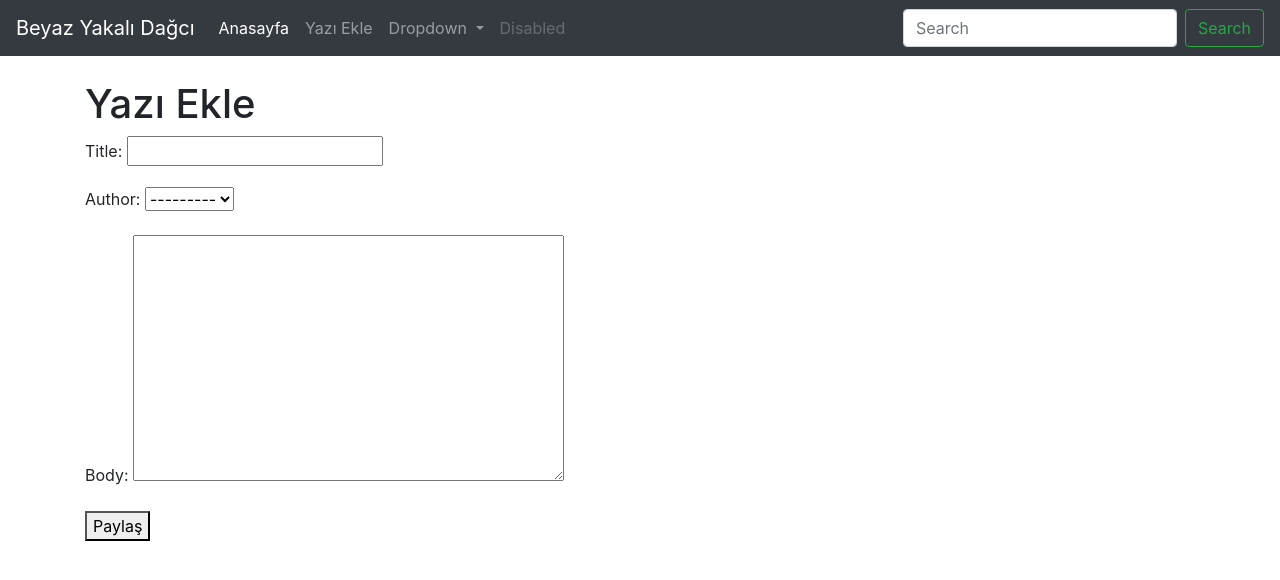
After one commit to emresagir/Django-venv, a Django app: page /add_post/ in a window 1280 px wide. The commit adds this page. Shown: the top 580 px of the page. Run offline with Django 4.2, Linux system fonts and the light colour scheme; data comes from the database, SQL or seed files in the repository; both versions use the stored data as it was after the commit.

Commit message:
add post page added

```diff
--- a/my_blog/blog/models.py
+++ b/my_blog/blog/models.py
@@ -1,5 +1,6 @@
 from django.db import models
 from django.contrib.auth.models import User
+from django.urls import reverse
 
 # Create your models here.
 
@@ -10,3 +11,6 @@ class Post(models.Model):
 
     def __str__(self):
         return self.title + ' | ' + str(self.author)
+
+    def get_absolute_url(self):
+        return reverse('article-detail', args=(str(self.id)))
--- /dev/null
+++ b/my_blog/blog/templates/add_post.html
@@ -0,0 +1,18 @@
+{% extends 'base.html' %}
+
+
+{% block content %}
+
+<h1> Yazı Ekle </h1>
+
+<form method="POST">
+
+    {% csrf_token %}
+    {{ form.as_p }}
+    <button>Paylaş</button>
+
+
+
+</form>
+
+{% endblock %}
--- a/my_blog/blog/templates/article_details.html
+++ b/my_blog/blog/templates/article_details.html
@@ -1,4 +1,8 @@
 {% extends 'base.html' %}
+
+{% block title %}
+{{ post.title }}
+{% endblock %}
 
 
 {% block content %}
--- a/my_blog/blog/templates/base.html
+++ b/my_blog/blog/templates/base.html
@@ -8,12 +8,12 @@
     <!-- Bootstrap CSS -->
     <link rel="stylesheet" href="https://cdn.jsdelivr.net/npm/bootstrap@4.6.2/dist/css/bootstrap.min.css" integrity="sha384-xOolHFLEh07PJGoPkLv1IbcEPTNtaed2xpHsD9ESMhqIYd0nLMwNLD69Npy4HI+N" crossorigin="anonymous">
 
-    <title>Hello, world!</title>
+    <title>{% block title %} Beyaz Yakalı Dağcı {% endblock %}</title>
   </head>
   <body>
 
     <nav class="navbar navbar-expand-lg navbar-dark bg-dark">
-        <a class="navbar-brand" href="#">White-Collar Mountaineer</a>
+        <a class="navbar-brand" href="{% url 'home' %}">Beyaz Yakalı Dağcı</a>
         <button class="navbar-toggler" type="button" data-toggle="collapse" data-target="#navbarSupportedContent" aria-controls="navbarSupportedContent" aria-expanded="false" aria-label="Toggle navigation">
           <span class="navbar-toggler-icon"></span>
         </button>
@@ -21,10 +21,10 @@
         <div class="collapse navbar-collapse" id="navbarSupportedContent">
           <ul class="navbar-nav mr-auto">
             <li class="nav-item active">
-              <a class="nav-link" href="#">Home <span class="sr-only">(current)</span></a>
+              <a class="nav-link" href="{% url 'home' %}">Anasayfa <span class="sr-only">(current)</span></a>
             </li>
             <li class="nav-item">
-              <a class="nav-link" href="#">Link</a>
+              <a class="nav-link" href="{% url 'add_post' %}">Yazı Ekle</a>
             </li>
             <li class="nav-item dropdown">
               <a class="nav-link dropdown-toggle" href="#" role="button" data-toggle="dropdown" aria-expanded="false">
--- a/my_blog/blog/urls.py
+++ b/my_blog/blog/urls.py
@@ -1,9 +1,10 @@
 from django.urls import include, path
 #from . import views
-from .views import HomeView, ArticleDetailView
+from .views import HomeView, ArticleDetailView, AddPostView
 
 urlpatterns = [
     #path('', views.home, name="home"),
     path('', HomeView.as_view(), name='home'),
     path('article/<int:pk>', ArticleDetailView.as_view(), name='article-detail'),
+    path('add_post/',AddPostView.as_view(), name='add_post'),
 ]
--- a/my_blog/blog/views.py
+++ b/my_blog/blog/views.py
@@ -1,5 +1,5 @@
 from django.shortcuts import render
-from django.views.generic import ListView, DetailView
+from django.views.generic import ListView, DetailView, CreateView
 from .models import Post
 
 # Create your views here.
@@ -14,3 +14,8 @@ class HomeView(ListView):
 class ArticleDetailView(DetailView):
     model = Post
     template_name = 'article_details.html'
+
+class AddPostView(CreateView):
+    model = Post
+    template_name = 'add_post.html'
+    fields = '__all__'
```
Also changed, not shown: my_blog/db.sqlite3.
